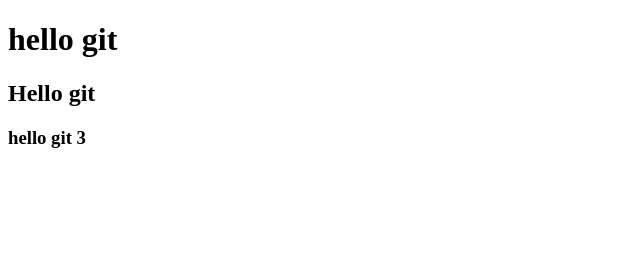
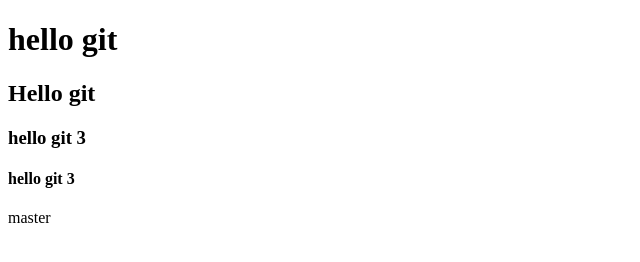
Before and after one commit to hamster95/Git_lab, a plain HTML site: page index.html in a window 1280 px wide. Shown: the whole page, without its empty margins (0-640 px from the left). Drawn offline with Linux system fonts and the light colour scheme.

Commit message:
Add master

```diff
--- a/index.html
+++ b/index.html
@@ -8,6 +8,8 @@
 	<h1>hello git</h1>
 	<H2>Hello git </H2>
 	<h3>hello git 3</h3>
+	<h4>hello git 3</h4>
+master
 
 </body>
 </html>
```
